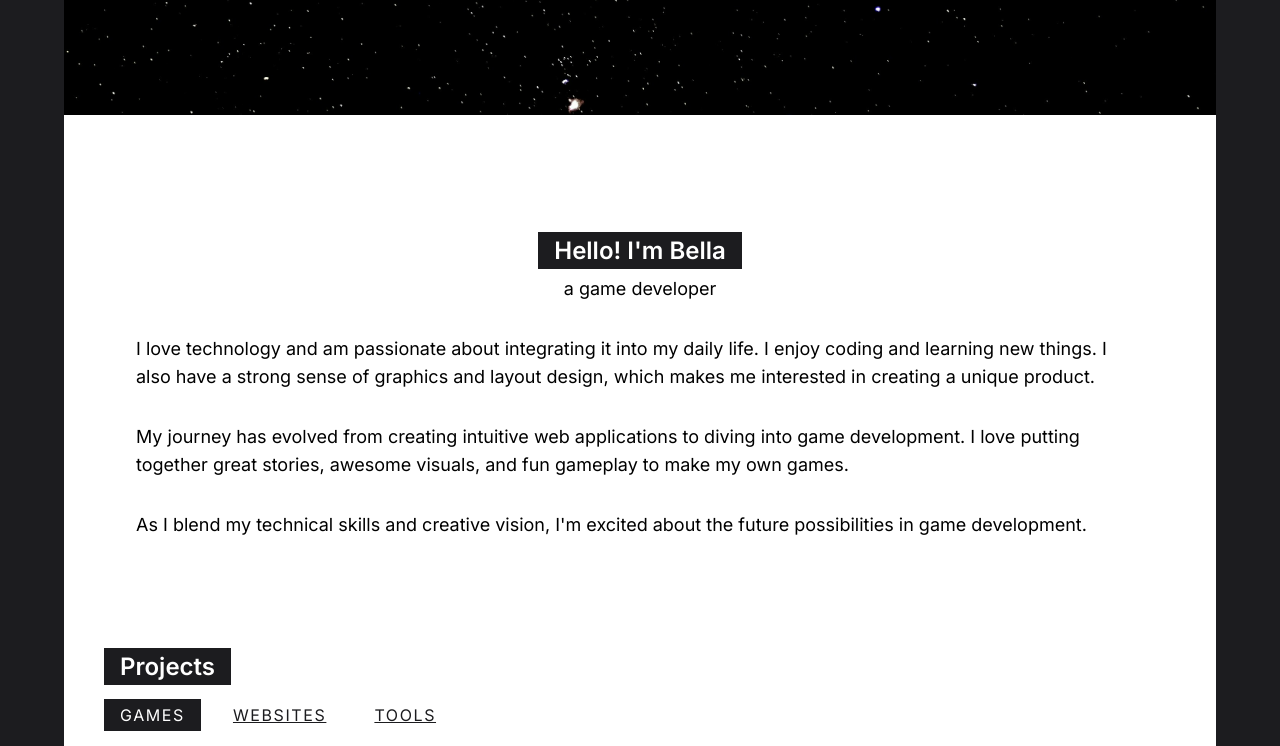
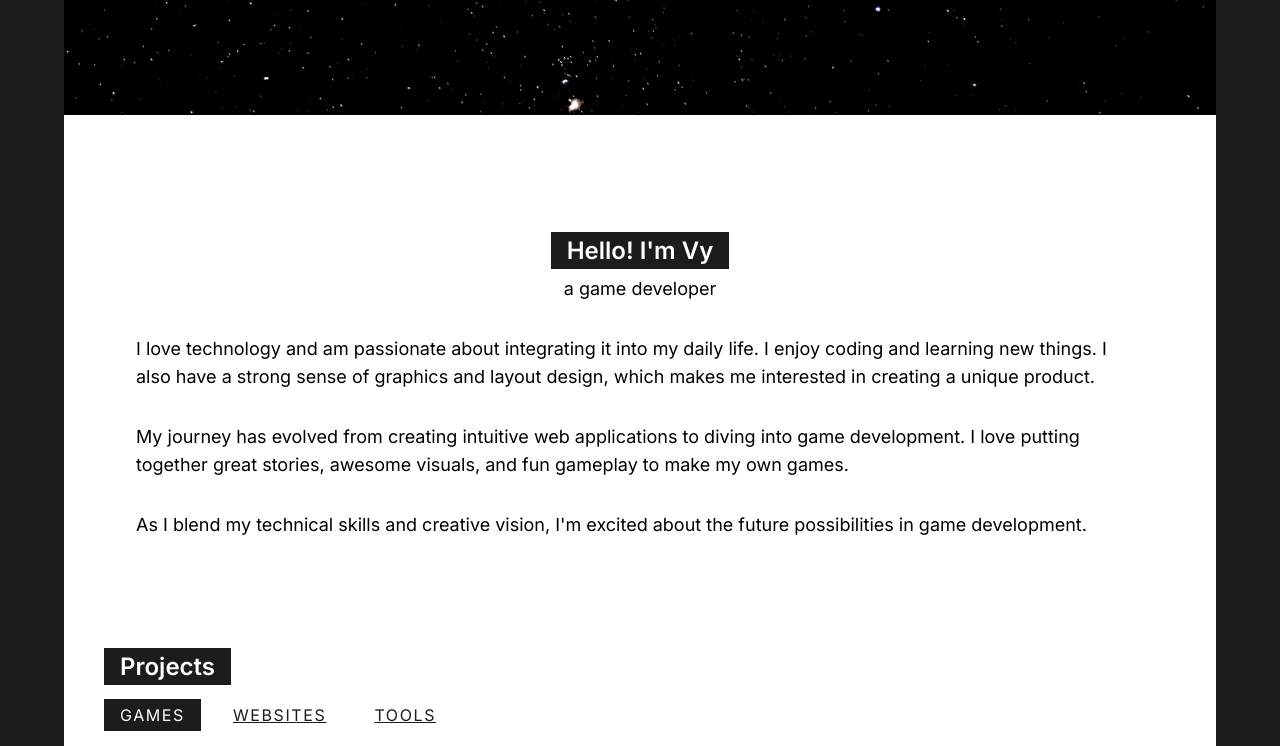
Before and after one commit to bellavee/bellavee.github.io, a SvelteKit app: page / in a window 1280 px wide. Shown: the top 746 px of the page. Built offline with nearby package versions, Linux system fonts and the light colour scheme.

Commit message:
Update About.svelte

```diff
--- a/src/routes/pages/About.svelte
+++ b/src/routes/pages/About.svelte
@@ -7,7 +7,7 @@ import Heading from '../components/Heading.svelte';
 	<div class="px-10 sm:px-6 lg:px-8 text-left text-lg font-light">
 
 		<div class="flex flex-col justify-start items-center">
-			<Heading label="Hello! I'm Bella" />
+			<Heading label="Hello! I'm Vy" />
 			<span class="mt-2">a game developer</span>
 		</div>
 
```
